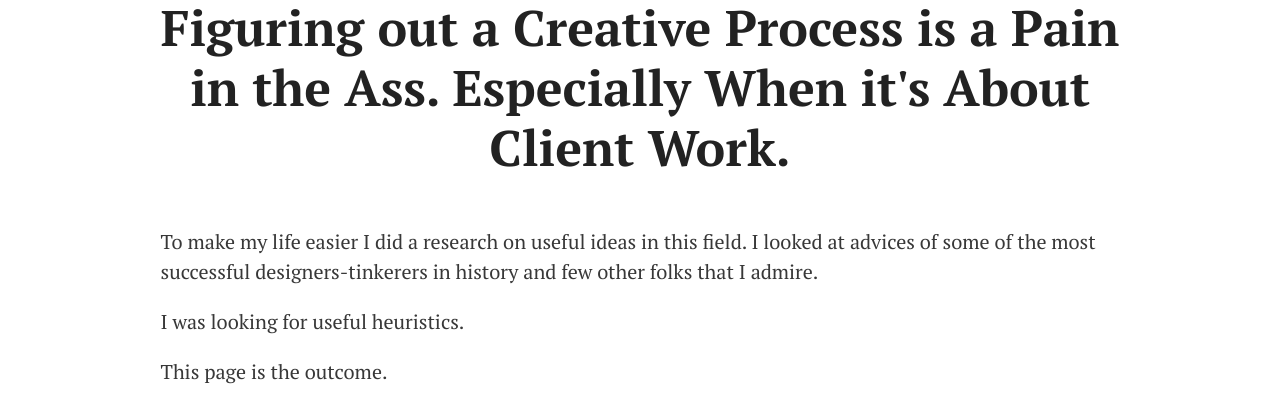
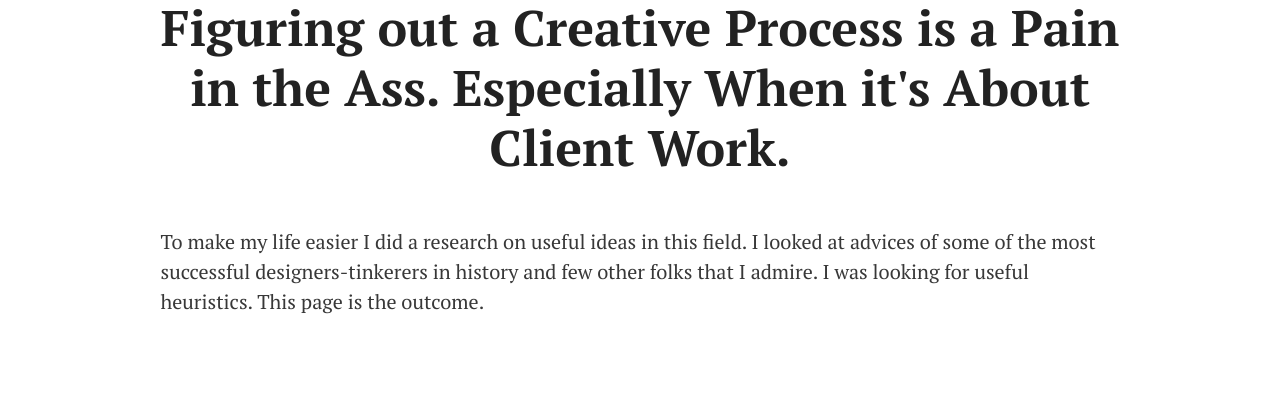
Before and after one commit to bart747/process, a website built with webpack: page index.html in a window 1280 px wide. Shown: the part 393-787 px from the top of the page. Built offline with nearby package versions, Linux system fonts and the light colour scheme.

Commit message:
edit text

```diff
--- a/index.html
+++ b/index.html
@@ -120,10 +120,7 @@
   To make my life easier I did a research on useful ideas in this field.
   I looked at advices
   of some of the most successful designers-tinkerers in history and few other folks that I admire.
-</p>
-<p>
-  I was looking for useful heuristics.</p>
-<p>
+  I was looking for useful heuristics.
   This page is the outcome.
 </p>
 
```
